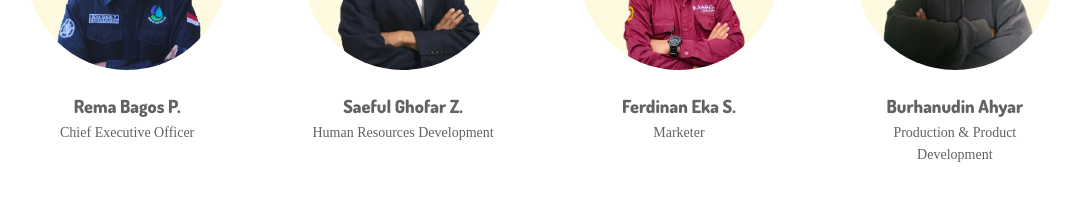
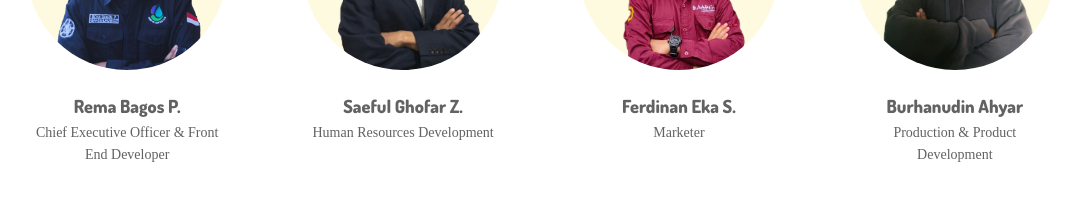
Before and after one commit to rema250500/Website_Gala_Milk, a plain HTML site: page index.html in a window 1280 px wide. Shown: the part 3580-3796 px from the top of the page, without its empty margins (99-1180 px from the left). Drawn offline with Linux system fonts and the light colour scheme; animation ran at ten frames a second.

Commit message:
galamilk

```diff
--- a/index.html
+++ b/index.html
@@ -328,7 +328,7 @@
                             <img class="img-fluid" src="images/person/rema-min.png" alt="alternative">
                         </div> <!-- end of image-wrapper -->
                         <p class="p-large" style="font-family:dosis;"><strong>Rema Bagos P.</strong></p>
-                        <p class="job-title" style="font-family:quicksand;">Chief Executive Officer</p>
+                        <p class="job-title" style="font-family:quicksand;">Chief Executive Officer & Front End Developer</p>
 
                     </div> <!-- end end of team-member -->
                     <!-- end of team member -->
```
